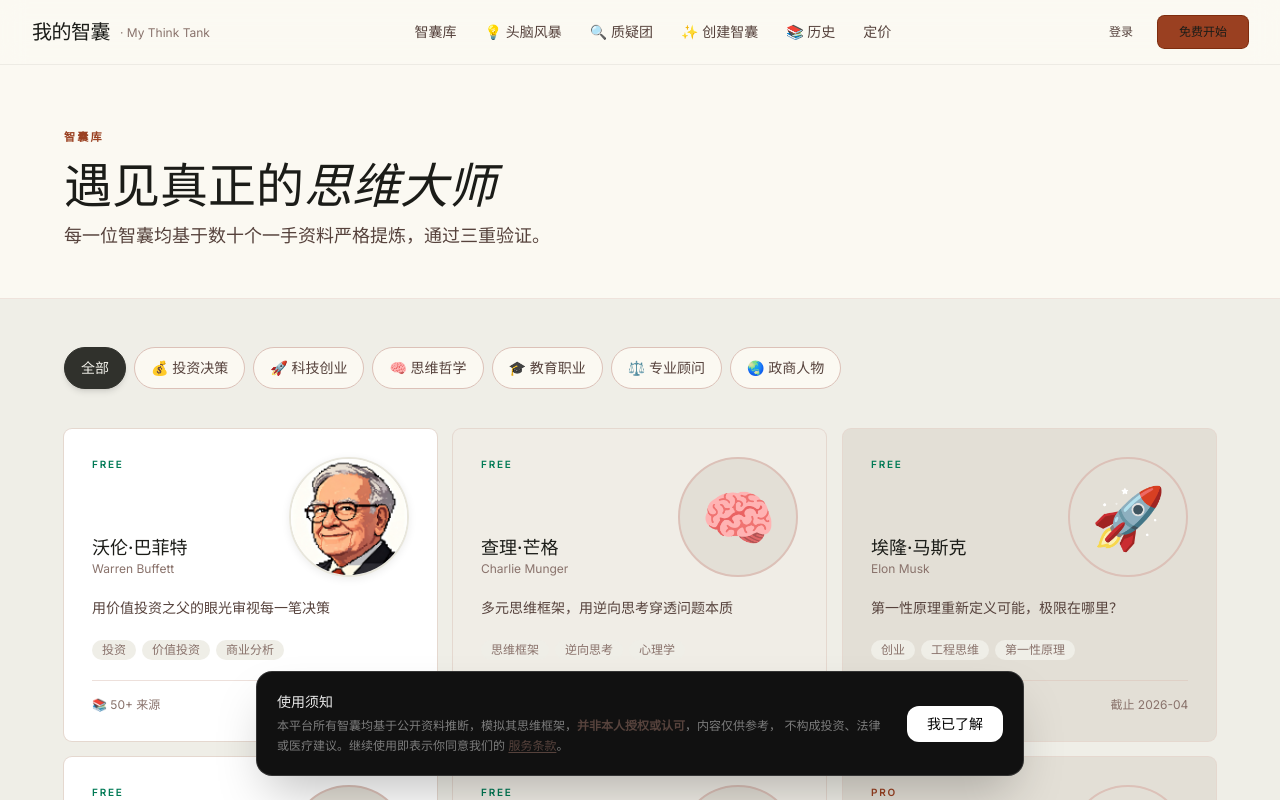
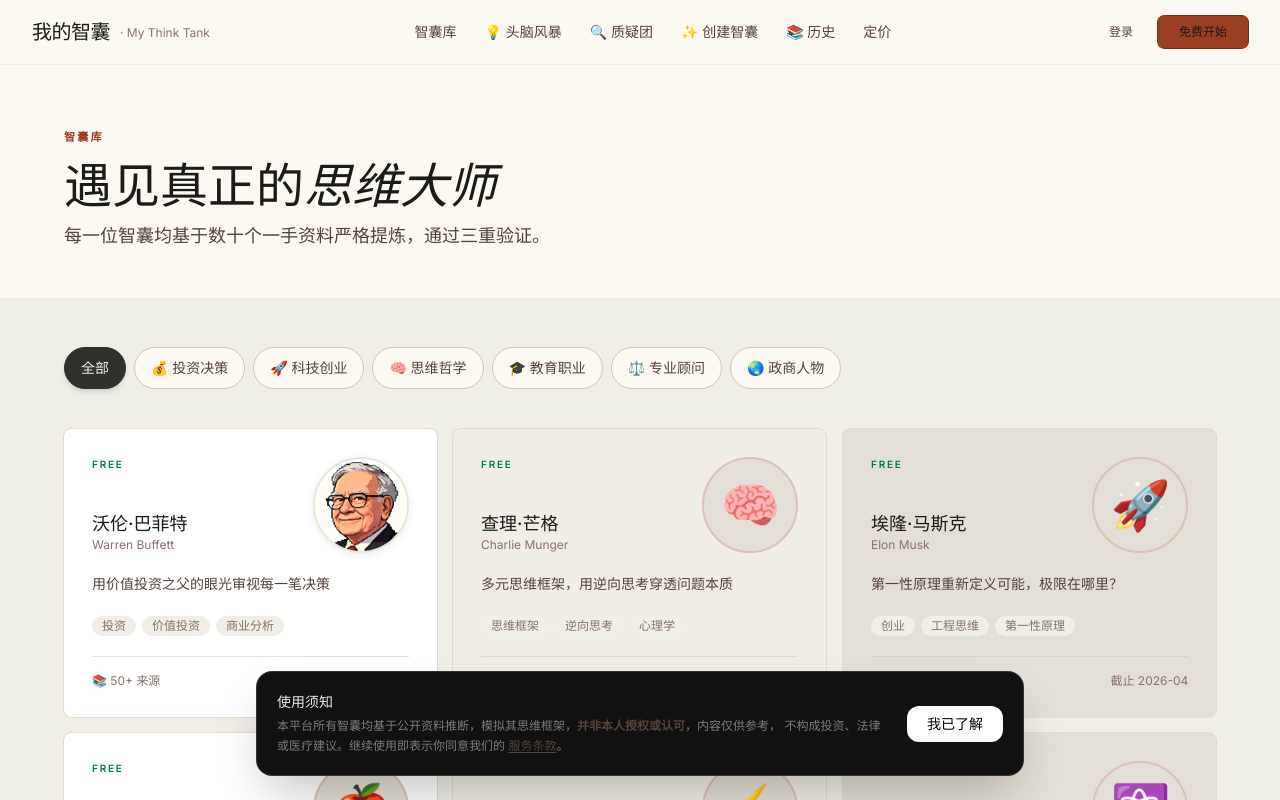
Before and after one commit to Marypapa365best/MyThinkTank, a Next.js app: page /skills in a window 1280 px wide. Shown: the top 800 px of the page. Built offline with nearby package versions, Linux system fonts and the light colour scheme; no server answers; a web font is replaced by a local one.

Commit message:
Apply 20% avatar size reduction (120→96) to skills listing page

```diff
--- a/src/app/skills/page.tsx
+++ b/src/app/skills/page.tsx
@@ -76,7 +76,7 @@
                   style={{ backgroundColor: surface }}
                 >
                   {/* Top */}
-                  <div className="flex items-stretch gap-4 mb-5" style={{ minHeight: 120 }}>
+                  <div className="flex items-stretch gap-4 mb-5" style={{ minHeight: 96 }}>
                     <div className="flex flex-col justify-between flex-1">
                       <span className={`label-overline text-[10px] ${
                         skill.tier === 'free' ? 'text-emerald-700' :
@@ -91,7 +91,7 @@
                         <p className="text-xs text-[#89726b] mt-0.5">{skill.nameEn}</p>
                       </div>
                     </div>
-                    <SkillAvatar name={skill.name} emoji={skill.emoji} avatar={skill.avatar} size={120} />
+                    <SkillAvatar name={skill.name} emoji={skill.emoji} avatar={skill.avatar} size={96} />
                   </div>
                   <p className="text-sm text-[#56423c] leading-relaxed flex-1 mb-5">
                     {skill.tagline}
```
